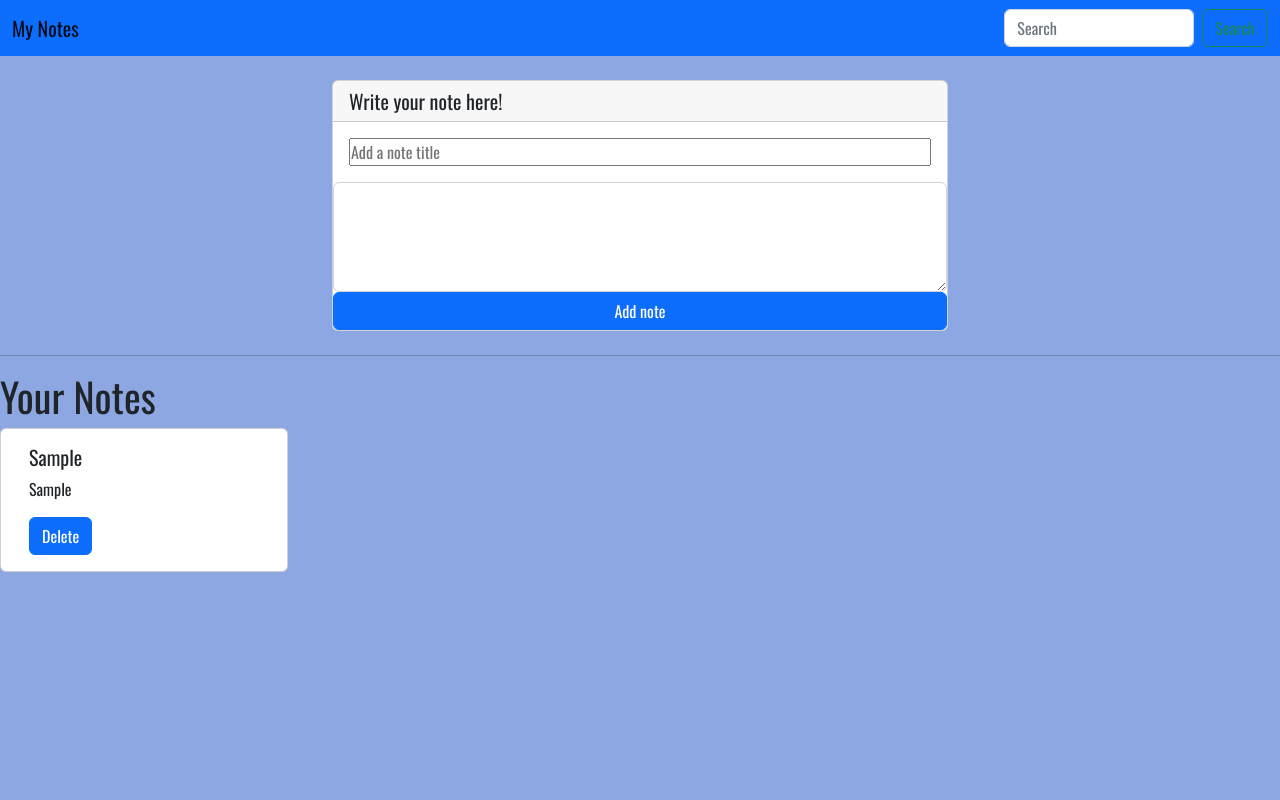
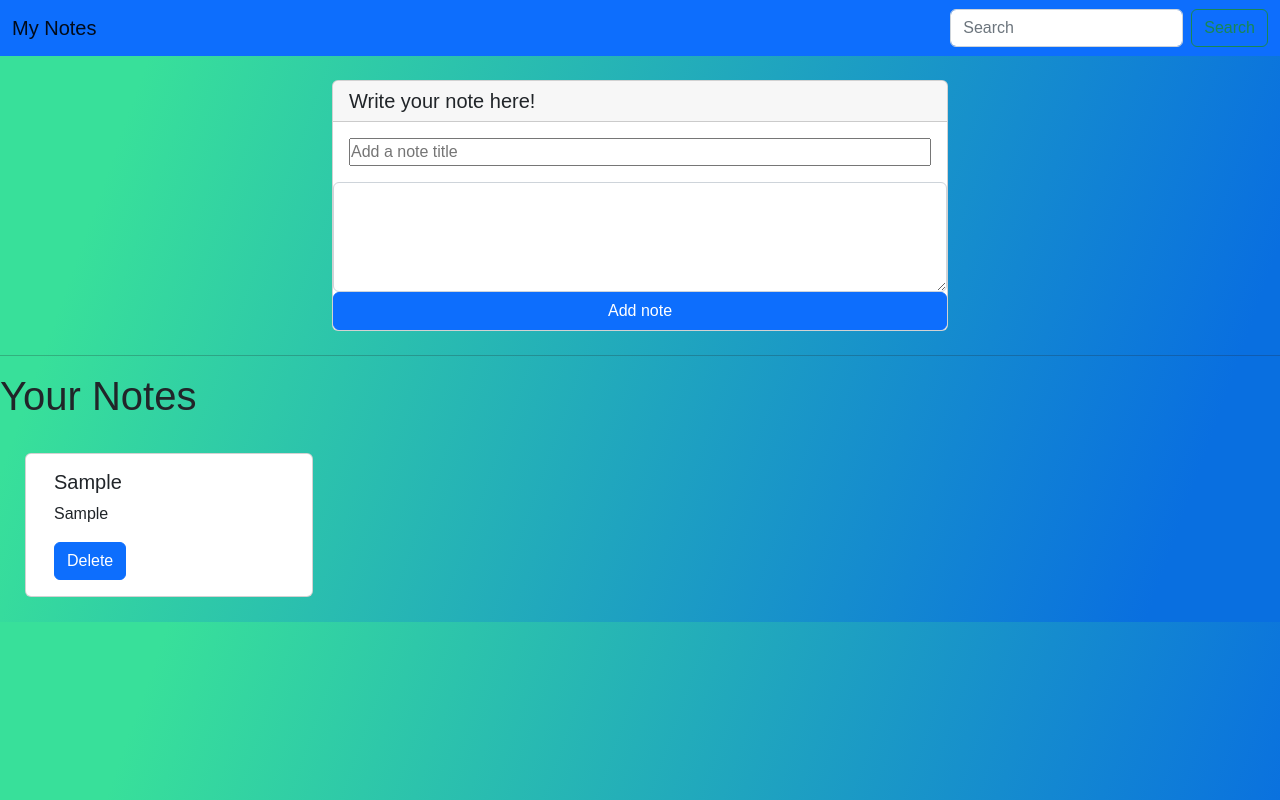
Before and after one commit to SwatiThorat21/Notes-Taker-Website, a plain HTML site: page index.html in a window 1280 px wide. Both pictures are taken after typing "Sample", "Sample" into the empty fields and a click on the button "Add note". Drawn offline with nearby package versions, Linux system fonts and the light colour scheme.

Commit message:
Styled bg.image & notecard

```diff
--- a/style.css
+++ b/style.css
@@ -1,9 +1,24 @@
-*{
+* {
   margin: 0;
   padding: 0;
   box-sizing: border-box;
-  font-family:'Oswald', sans-serif;
+  font-family: 'Josefin Sans', sans-serif;
+
 }
-body{
-  background:#8ca7e2;
+
+body {
+
+  /* background-color: #8EC5FC;
+background-image: linear-gradient(62deg, #8EC5FC 0%, #E0C3FC 100%); */
+  /* background-image: linear-gradient( 64.3deg,  rgba(254,122,152,0.81) 17.7%, rgba(255,206,134,1) 64.7%, rgba(172,253,163,0.64) 112.1% ); */
+  background-image: linear-gradient(109.6deg, rgb(56, 224, 154) 11.2%, rgba(9, 111, 224, 1) 91.1%);
 }
+
+#noteCard {
+
+  margin: 0 auto;
+  max-width: 1000px;
+  display: flex;
+  flex-direction: row;
+  margin: 25px;
+}
```
